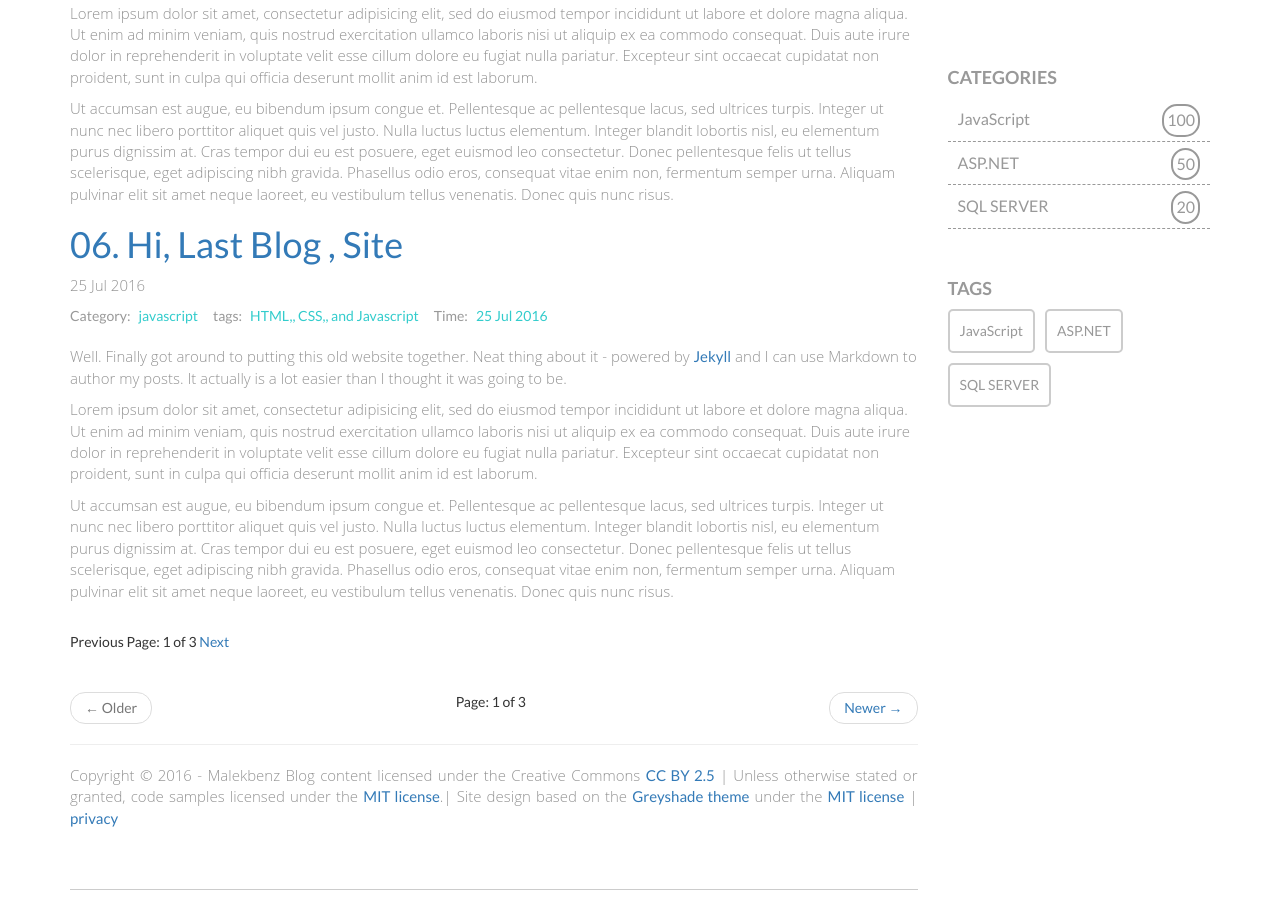
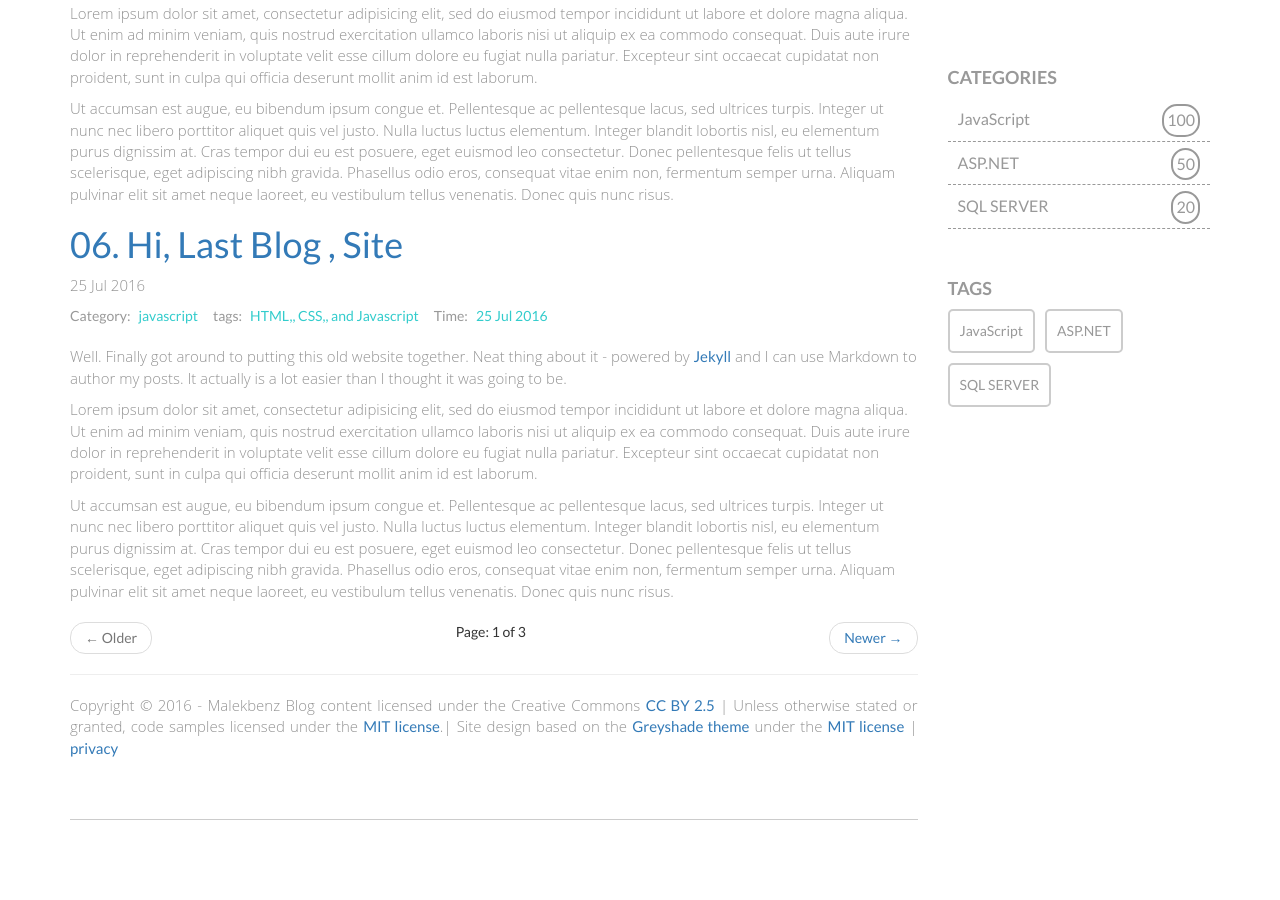
Before and after one commit to malekbenz/malekbenz, a Jekyll site: the page built from index.html, in a window 1280 px wide and 900 px high, scrolled down 998 px. Built offline with Jekyll 4.4.1, drawn with Linux system fonts in a browser that asks for light colours; nearby versions of some CDN libraries; library files that are not in the unit come from our copies; the list of posts is cut into pages by our own code; after the commit the page ends 1828 px from its top, so only the background shows below that.

Commit message:
NEW pagination

```diff
--- a/_includes/posts.html
+++ b/_includes/posts.html
@@ -24,21 +24,7 @@
 
 
 				<!-- Pagination links -->
-				<div class="pagination">
-					{% if paginator.previous_page %}
-						<a href="{{ paginator.previous_page_path }}" class="previous">Previous</a>
-					{% else %}
-						<span class="previous">Previous</span>
-					{% endif %}
-					<span class="page_number ">Page: {{ paginator.page }} of {{ paginator.total_pages }}</span>
-					{% if paginator.next_page %}
-						<a href="{{ paginator.next_page_path }}" class="next">Next</a>
-					{% else %}
-						<span class="next ">Next</span>
-					{% endif %}
-				</div>
-				<!--Pagination -->
-				<nav aria-label="...">
+				<nav aria-label="pagination">
 					<ul class="pager">
 						{% if paginator.previous_page %}
 						<li class="previous"><a href="{{ paginator.previous_page_path }}"><span aria-hidden="true">&larr;</span> Older</a></li>
@@ -50,7 +36,7 @@
 						{% if paginator.next_page %}
 						<li class="next"><a href="{{ paginator.next_page_path }}">Newer <span aria-hidden="true">&rarr;</span></a></li>
 						{% else %}
-						<span class="next ">Next</span>
+						<li class="disabled next"><a href="{{ paginator.next_page_path }}">Newer <span aria-hidden="true">&rarr;</span></a></li>
 						{% endif %}
 					</ul>
 				</nav>
```
